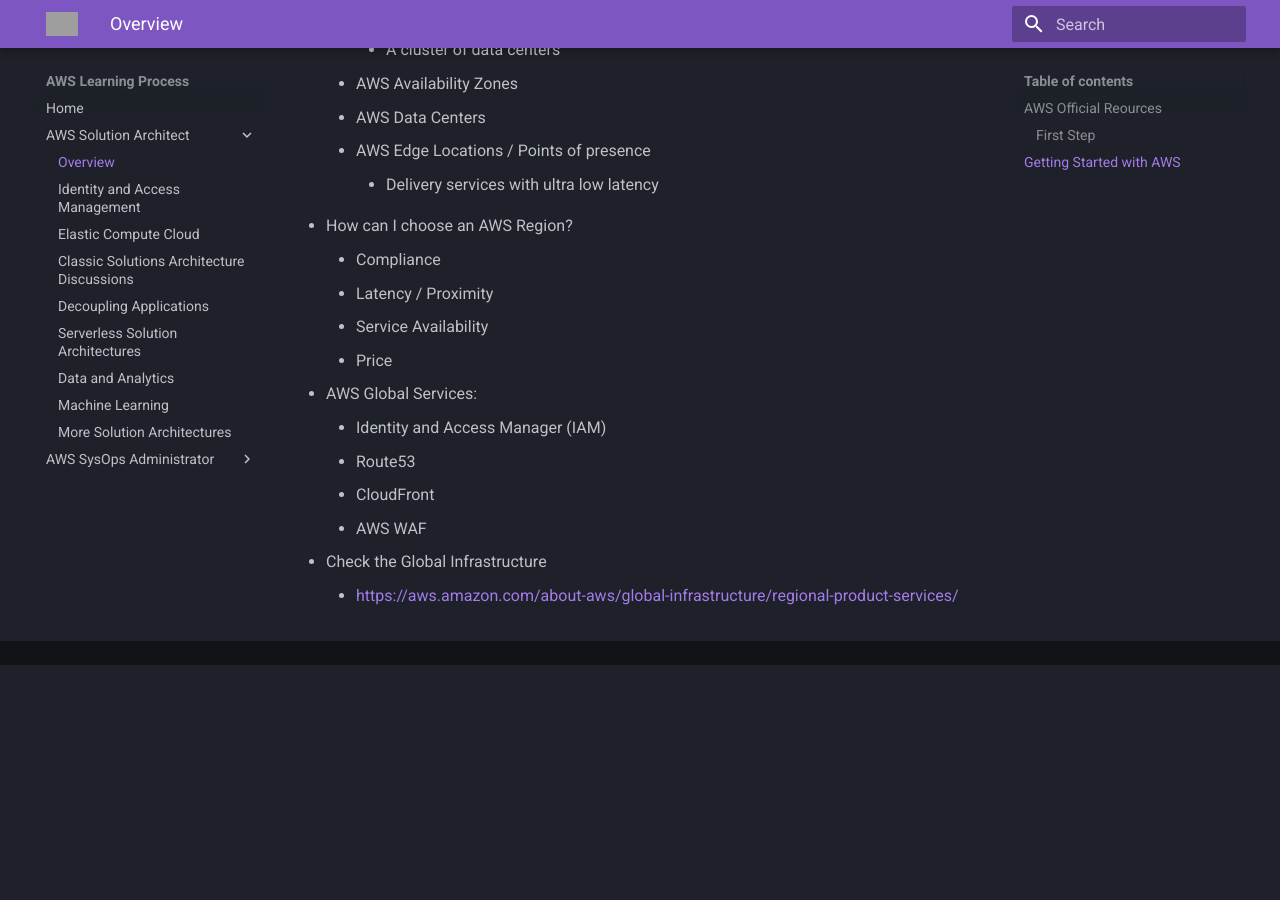
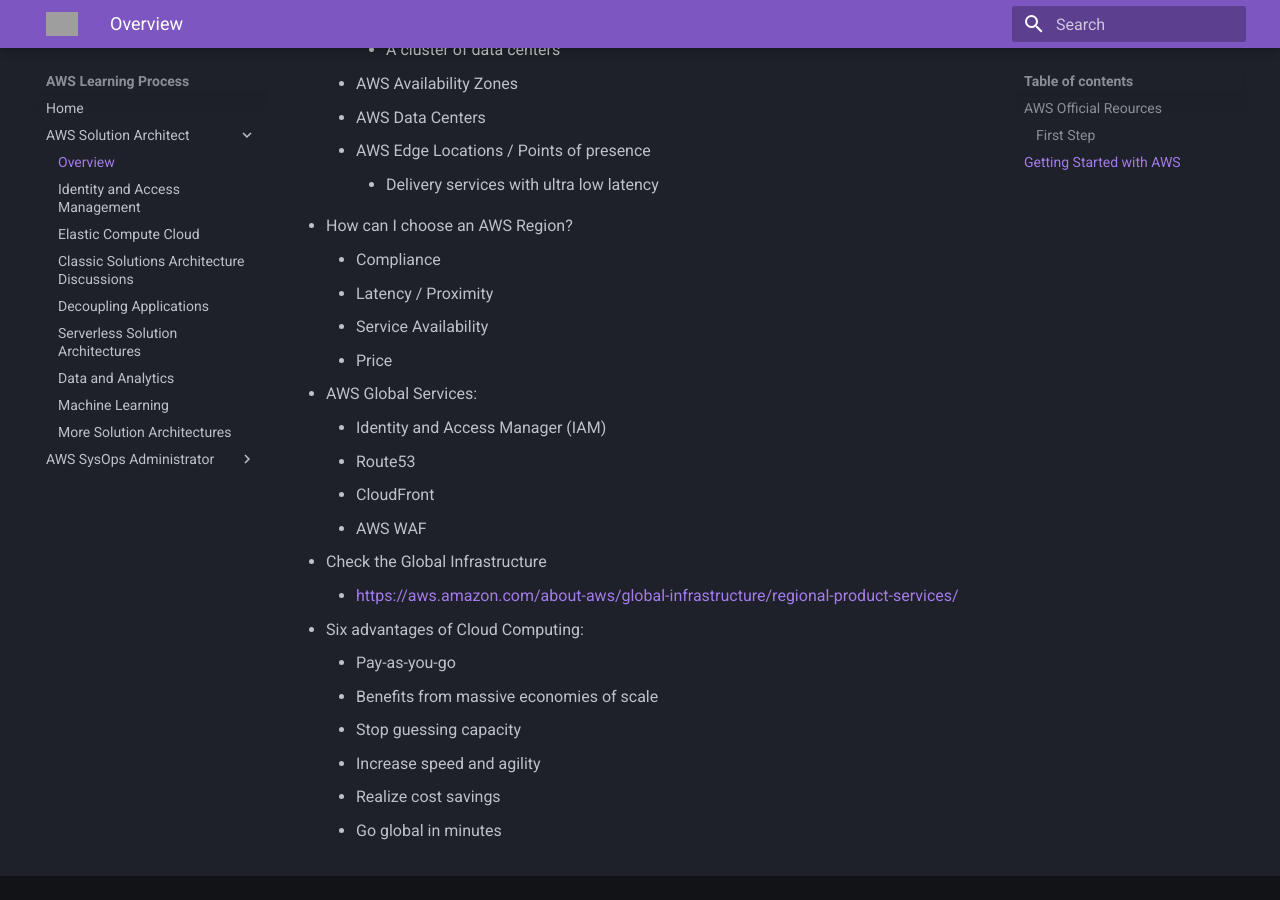
Before and after one commit to janobourian/aws, an MkDocs documentation site: the page built from docs/solution_architect/solution-architect.md, in a window 1280 px wide and 900 px high, scrolled down 1354 px. Built offline with MkDocs 1.6.1 and Material for MkDocs 9.7.7, drawn with Linux system fonts in a browser that asks for light colours; before the commit the page ends 2019 px from its top, so only the background shows below that; grey boxes are pictures that could not be loaded.

Commit message:
add: six advantages of cloud computing

```diff
--- a/docs/solution_architect/solution-architect.md
+++ b/docs/solution_architect/solution-architect.md
@@ -63,3 +63,11 @@
 
 * Check the Global Infrastructure
     * https://aws.amazon.com/about-aws/global-infrastructure/regional-product-services/
+
+* Six advantages of Cloud Computing:
+    * Pay-as-you-go
+    * Benefits from massive economies of scale
+    * Stop guessing capacity
+    * Increase speed and agility
+    * Realize cost savings
+    * Go global in minutes
```
